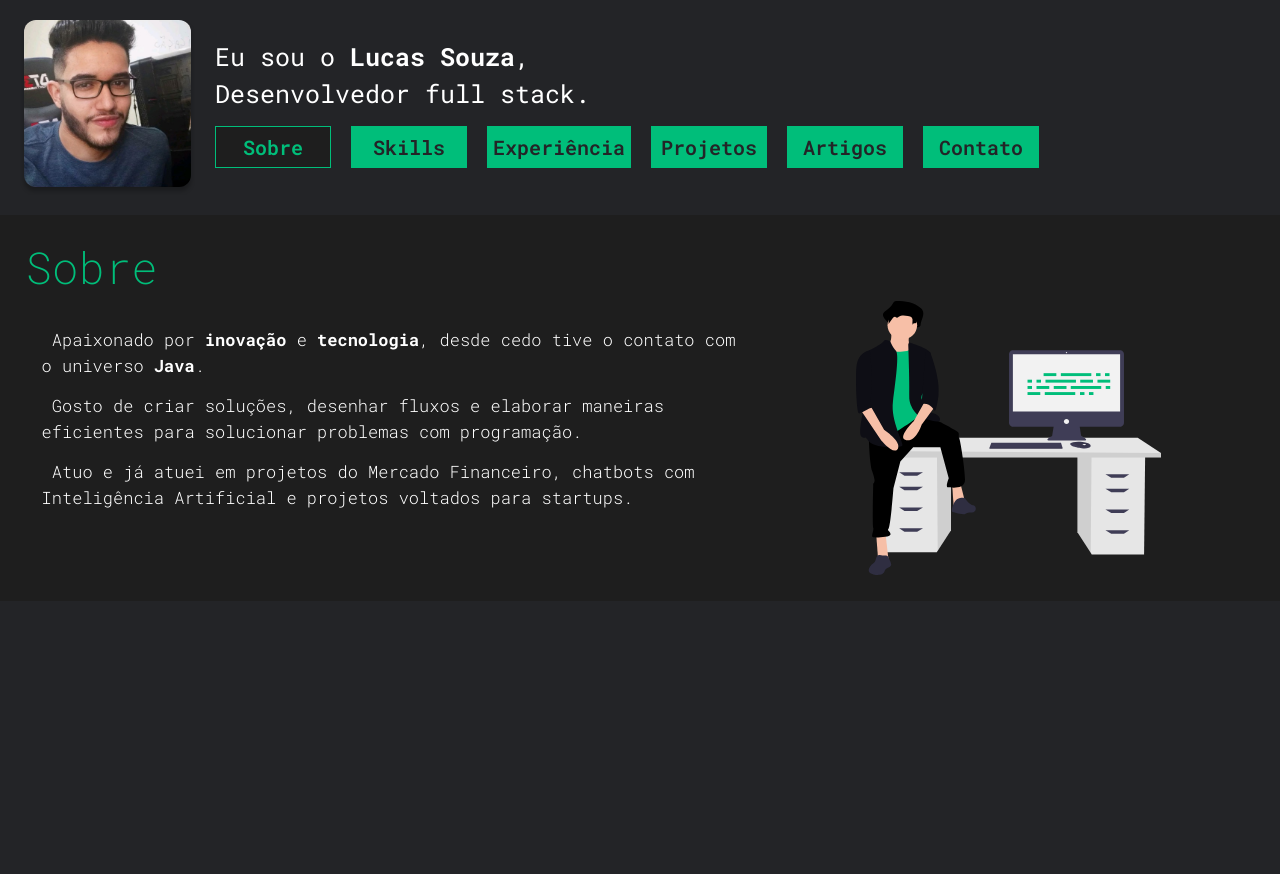
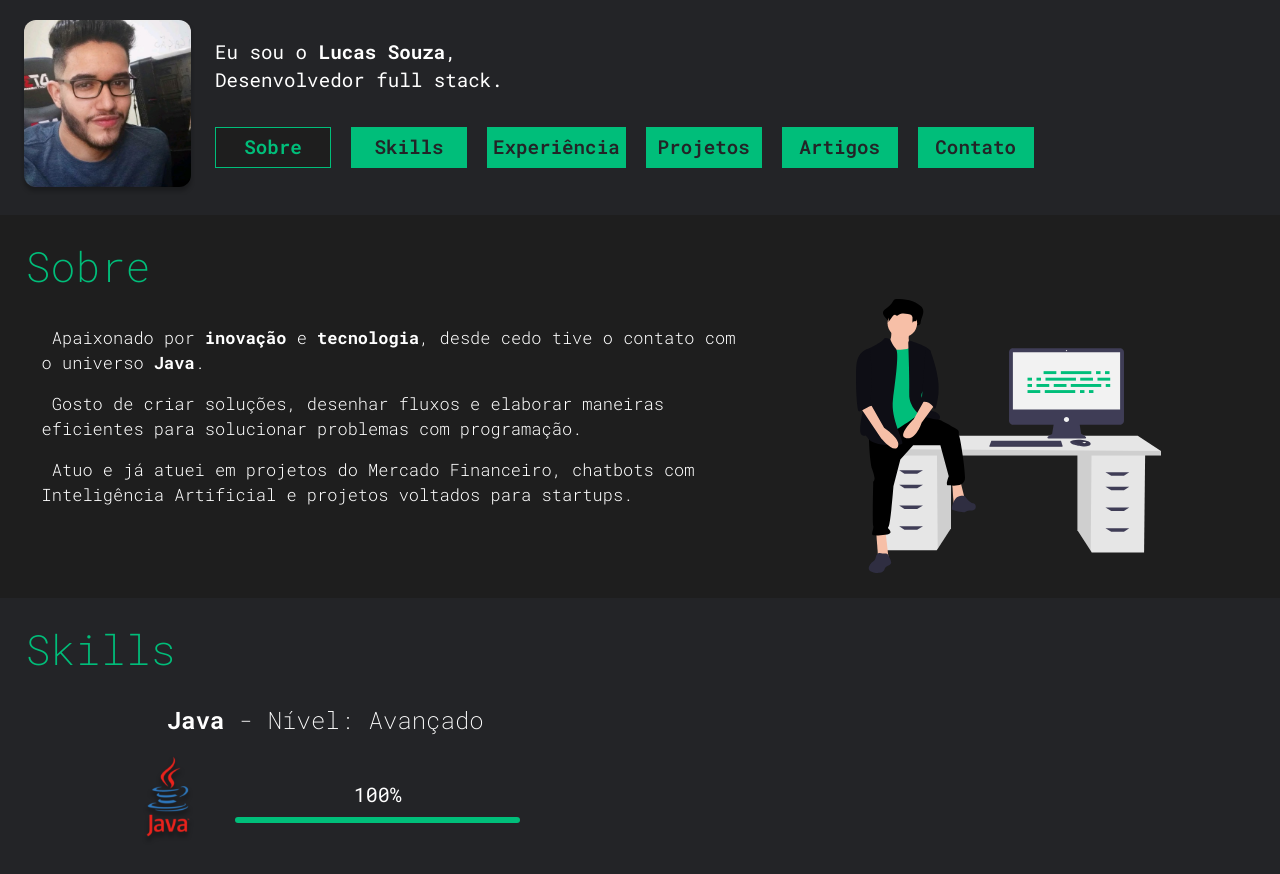
Before and after one commit to luccasdev/luccasdev.github.io, an Angular app: page / in a window 1280 px wide. Shown: the top 874 px of the page. Before the commit the page ends 800 px from the top, so only its background shows below. Built offline with nearby package versions, Linux system fonts and the light colour scheme.

Commit message:
Session about my skills and Java Logo with progress bar

```diff
--- a/src/app/app.component.html
+++ b/src/app/app.component.html
@@ -1,3 +1,5 @@
 <app-navigation-bar></app-navigation-bar>
 
 <app-about-me></app-about-me>
+
+<app-skills></app-skills>
--- a/src/app/components/about-me/about-me.component.html
+++ b/src/app/components/about-me/about-me.component.html
@@ -16,7 +16,7 @@
       </p>
     </div>
     <div class="text-center avatar-with-computer">
-      <img src="assets/svg/avatar-with-computer.svg">
+      <img src="assets/svg/avatar-with-computer.svg" alt="avatar-with-computer">
     </div>
   </div>
 </div>
--- a/src/app/components/about-me/about-me.component.scss
+++ b/src/app/components/about-me/about-me.component.scss
@@ -8,7 +8,7 @@
 
 .text-about-me {
   width: 60%;
-  padding: 16px;
+  padding: 1em;
 }
 
 .avatar-with-computer {
--- a/src/app/components/navigation-bar/navigation-bar.component.html
+++ b/src/app/components/navigation-bar/navigation-bar.component.html
@@ -12,7 +12,7 @@
     <div [class.active]="selectedNavigationMenuType === menuTypes.CONTACT" class="navigation-button-inside-menu" (click)="changeNavigation(menuTypes.CONTACT)">Contato</div>
   </div>
   <div class="navigation-bar-image">
-    <img src="assets/svg/lucas.svg"/>
+    <img src="assets/svg/lucas.svg" alt="image-about-me"/>
   </div>
   <div class="navigation-bar-right-group">
     <div class="navigation-about-me">
--- a/src/app/components/navigation-bar/navigation-bar.component.scss
+++ b/src/app/components/navigation-bar/navigation-bar.component.scss
@@ -9,7 +9,7 @@
 }
 
 .navigation-about-me {
-  font-size: 25px;
+  font-size: 1.2em;
   flex: 0.6;
   max-width: 16em;
 }
@@ -26,7 +26,7 @@
 .navigation-button{
   background-color: $primary-color;
   color: #232427;
-  font-size: 20px;
+  font-size: 1.2em;
   font-weight: 600;
   margin: 10px;
   padding: 5px;
@@ -90,17 +90,20 @@
 .navigation-menu-buttons-popup {
   width: 100%;
   display: none;
-  position: fixed;
+  position: absolute;
   margin-top: 50px;
   background-color: #1E1E1E;
-  height: 100%;
   z-index: 1;
-}
+  -webkit-backdrop-filter: blur(10px); /* Safari 9+ */
+  backdrop-filter: blur(10px); /* Chrome and Opera */
+  background-color: rgba(255, 255, 255, 0.3);
+  overflow-y: scroll;
+  }
 
 .navigation-button-inside-menu {
   background-color: $primary-color;
   color: #232427;
-  font-size: 22px;
+  font-size: 1.2em;
   font-weight: 600;
   padding: 16px;
   min-width: 116px;
@@ -154,7 +157,7 @@
   .navigation-about-me{
     flex: auto;
     width: 100%;
-    font-size: 20px;
+    font-size: 1.2em;
   }
 
   .navigation-menu-button {
--- /dev/null
+++ b/src/app/components/skills/skills.component.html
@@ -0,0 +1,21 @@
+<div class="session">
+  <h3 class="title">Skills</h3>
+  <div class="row">
+    <div class="col-lg-6">
+      <div class="row">
+        <div class="col-12 text-center">
+          <h4 class="skills-title mt-4"><b>Java</b> - Nível: Avançado</h4>
+        </div>
+      </div>
+      <div class="row mt-2 justify-content-center">
+        <div class="col-sm-2 text-center">
+          <img src="assets/svg/java-logo.svg" alt="java-logo"/>
+        </div>
+        <div class="col-sm-6 progress-bar-container">
+          <p class="mb-2">100%</p>
+          <div class="progress-bar-100-percent"></div>
+        </div>
+      </div>
+    </div>
+  </div>
+</div>
--- /dev/null
+++ b/src/app/components/skills/skills.component.scss
@@ -0,0 +1,22 @@
+.session {
+  background-color: #232427;
+  max-width: 100%;
+  padding: 2%;
+}
+
+.skills-title {
+  font-weight: 200;
+}
+
+.progress-bar-100-percent {
+  background: #00BE7A;
+  padding: 3px;
+  border-radius: 5px;
+}
+
+.progress-bar-container {
+  justify-content: center;
+  align-self: center;
+  text-align: center;
+  font-size: 20px;
+}
--- /dev/null
+++ b/src/app/components/skills/skills.component.ts
@@ -0,0 +1,15 @@
+import { Component, OnInit } from '@angular/core';
+
+@Component({
+  selector: 'app-skills',
+  templateUrl: './skills.component.html',
+  styleUrls: ['./skills.component.scss']
+})
+export class SkillsComponent implements OnInit {
+
+  constructor() { }
+
+  ngOnInit(): void {
+  }
+
+}
--- a/src/styles.scss
+++ b/src/styles.scss
@@ -18,7 +18,7 @@ b {
 }
 
 .title {
-  font-size: 44px;
+  font-size: 2.6em;
   font-family: $default-font-family;
   color: $primary-color;
   font-weight: 200;
```
Also changed, not shown: src/app/components/components.module.ts (+5 -2 lines), src/assets/svg/java-logo.svg (added), 1 other file (tests, documents, lock files or other folders).
